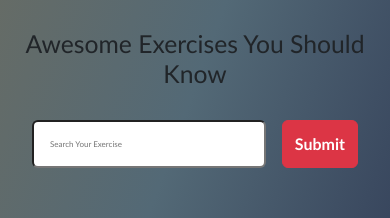
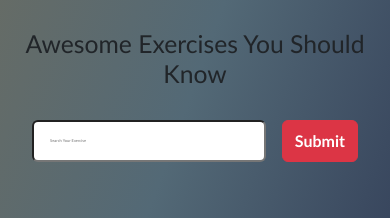
Before and after one commit to Ashutosh137/unleashed-fitness-, a React (Create React App) app: page / in a window 390 px wide. Shown: the part 800-1018 px from the top of the page. Built offline with nearby package versions, Linux system fonts and the light colour scheme; no server answers.

Commit message:
Update app.css

```diff
--- a/src/app.css
+++ b/src/app.css
@@ -120,7 +120,7 @@ input {
     .text-responsive label,
     button,
     input {
-        font-size: 8px;
+        font-size: 4px;
         text-transform: capitalize;
         padding: 1px;
     }
```
